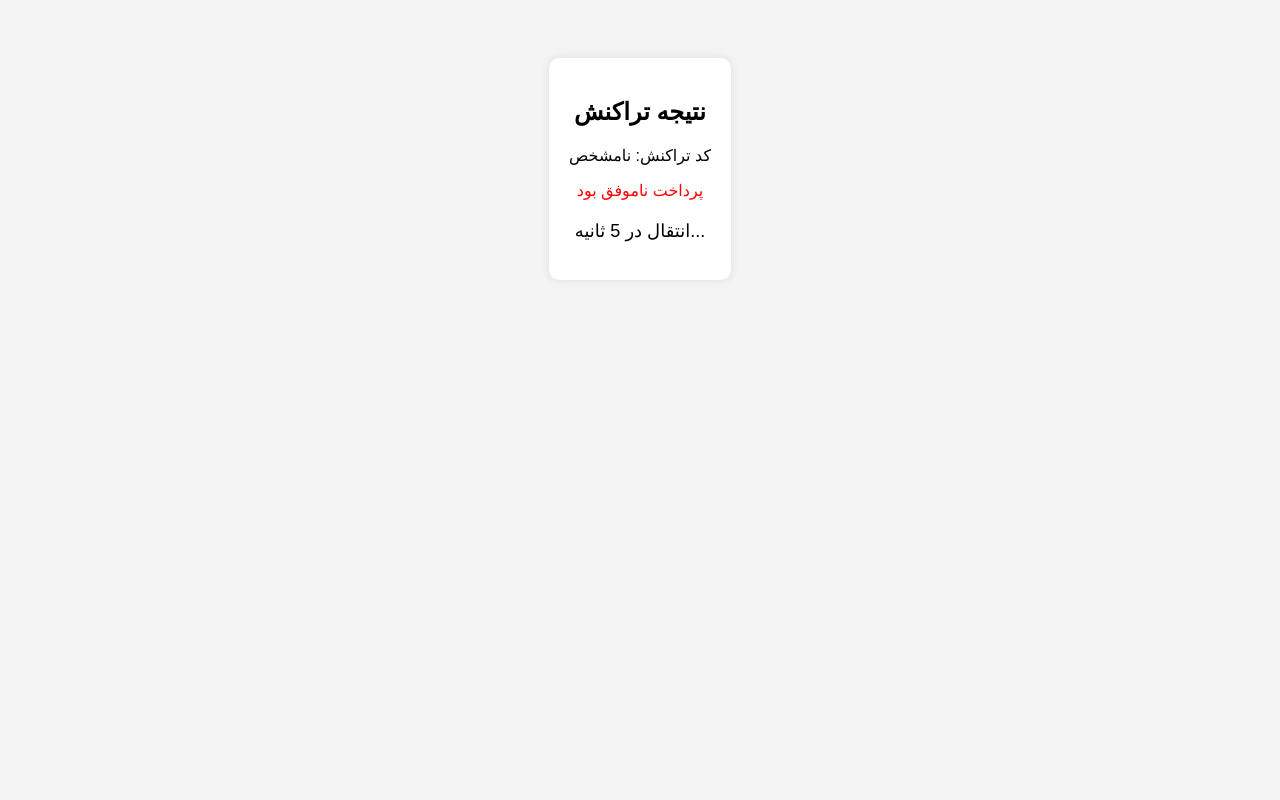
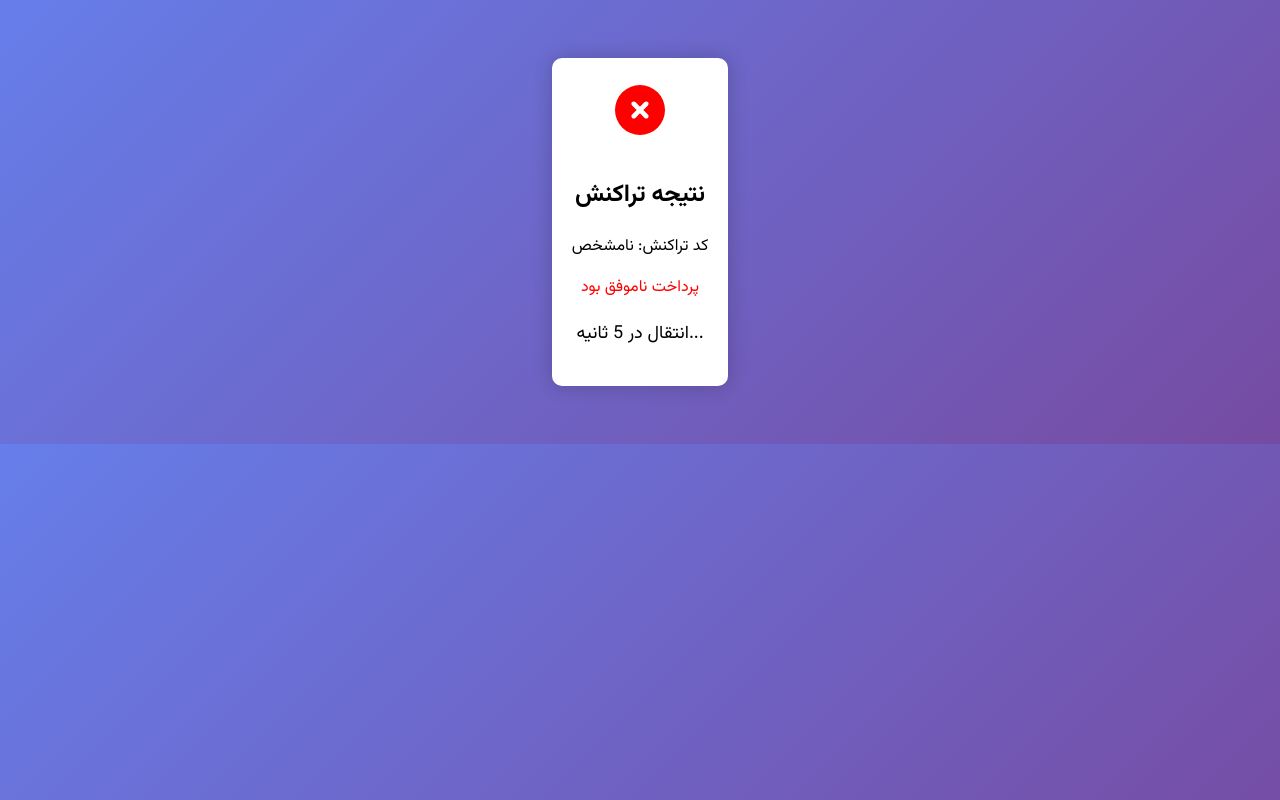
Before and after one commit to pouyashams/receiveInstallmentcallBack, a plain HTML site: page index.html in a window 1280 px wide. Drawn offline with Linux system fonts and the light colour scheme.

Commit message:
Update index.html

```diff
--- a/index.html
+++ b/index.html
@@ -4,19 +4,26 @@
     <meta charset="UTF-8">
     <meta name="viewport" content="width=device-width, initial-scale=1.0">
     <title>نتیجه تراکنش</title>
+    <link rel="preconnect" href="https://fonts.googleapis.com">
+    <link href="https://fonts.googleapis.com/css2?family=Vazirmatn:wght@400;700&display=swap" rel="stylesheet">
+    <script src="https://cdnjs.cloudflare.com/ajax/libs/font-awesome/6.4.2/js/all.min.js"></script>
     <style>
         body {
-            font-family: Arial, sans-serif;
+            font-family: 'Vazirmatn', sans-serif;
             text-align: center;
             padding: 50px;
-            background-color: #f4f4f4;
+            background: linear-gradient(135deg, #667eea, #764ba2);
+            color: white;
         }
         .container {
             background: white;
             padding: 20px;
             border-radius: 10px;
-            box-shadow: 0 0 10px rgba(0, 0, 0, 0.1);
+            box-shadow: 0 0 20px rgba(0, 0, 0, 0.2);
             display: inline-block;
+            color: black;
+            position: relative;
+            animation: fadeIn 1s ease-in-out;
         }
         .success {
             color: green;
@@ -27,6 +34,19 @@
         .timer {
             margin-top: 20px;
             font-size: 18px;
+        }
+        @keyframes fadeIn {
+            from { opacity: 0; transform: scale(0.9); }
+            to { opacity: 1; transform: scale(1); }
+        }
+        .icon {
+            font-size: 50px;
+            margin-bottom: 10px;
+            animation: bounce 1s infinite;
+        }
+        @keyframes bounce {
+            0%, 100% { transform: translateY(0); }
+            50% { transform: translateY(-10px); }
         }
     </style>
     <script>
@@ -41,9 +61,11 @@
             if (payed) {
                 document.getElementById("status").textContent = "پرداخت با موفقیت انجام شد";
                 document.getElementById("status").classList.add("success");
+                document.getElementById("icon").innerHTML = '<i class="fas fa-check-circle" style="color:green;"></i>';
             } else {
                 document.getElementById("status").textContent = "پرداخت ناموفق بود";
                 document.getElementById("status").classList.add("error");
+                document.getElementById("icon").innerHTML = '<i class="fas fa-times-circle" style="color:red;"></i>';
             }
 
             function updateTimer() {
@@ -61,6 +83,7 @@
 </head>
 <body>
     <div class="container">
+        <div id="icon" class="icon"></div>
         <h2>نتیجه تراکنش</h2>
         <p>کد تراکنش: <span id="tref"></span></p>
         <p id="status"></p>
```
